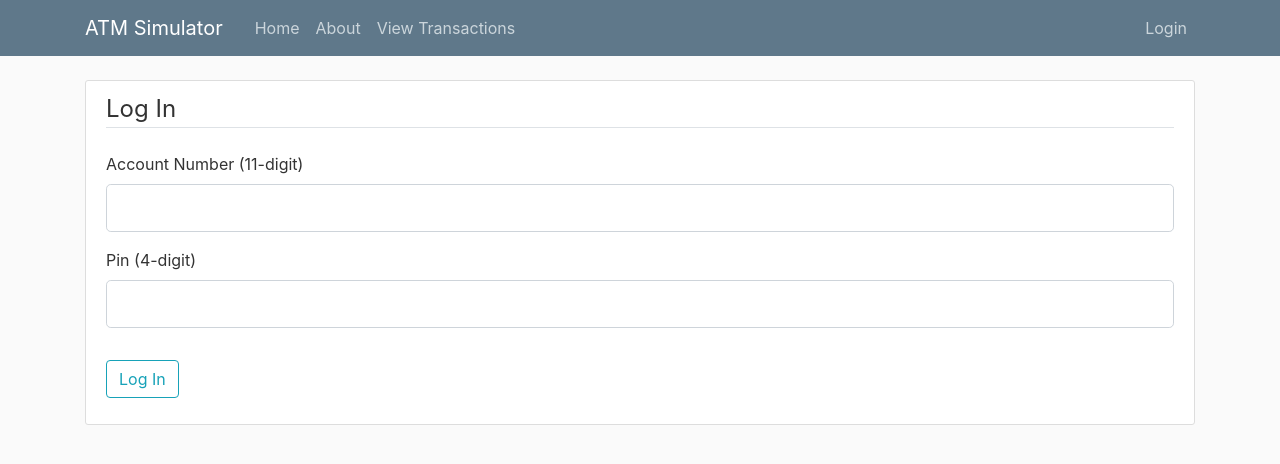
After one commit to TanmayUdupa/atm-simulator, a Flask app: page /login in a window 1280 px wide. The commit adds this page. Shown: the top 464 px of the page. Run offline with Flask 3, Linux system fonts and the light colour scheme.

Commit message:
Create Login Form and handle User Input

```diff
--- a/atm.py
+++ b/atm.py
@@ -1,5 +1,9 @@
-from flask import Flask, render_template, url_for
+from flask import Flask, render_template, url_for, flash, redirect
+from forms import LoginForm
+
 app = Flask(__name__)
+
+app.config['SECRET_KEY'] = 'c02b344bb1ba461b033bb918540bcfd8'
 
 transactions = [
     {
@@ -20,6 +24,7 @@ transactions = [
     }
 ]
 @app.route("/")
+@app.route("/home")
 def home():
     return render_template('home.html')
 
@@ -30,3 +35,17 @@ def view_transactions():
 @app.route("/about")
 def about():
     return render_template('about.html', title = "About")
+
+@app.route("/login", methods = ['GET', 'POST'])
+def login():
+    form = LoginForm()
+    if form.validate_on_submit():
+        if form.account_number.data == '12345678901' and form.pin.data == '9876':
+            flash('You have been logged in!', 'success')
+            return redirect(url_for('home'))
+        else:
+            flash('Login Unsuccessful. Please check account number and pin', 'danger')
+    return render_template('login.html', title = 'Login', form = form)
+
+if __name__ == "__main__":
+    app.run(debug = True)
--- /dev/null
+++ b/forms.py
@@ -0,0 +1,8 @@
+from flask_wtf import FlaskForm
+from wtforms import StringField, PasswordField, SubmitField
+from wtforms.validators import DataRequired, Length, Regexp
+
+class LoginForm(FlaskForm):
+    account_number = StringField('Account Number (11-digit)', validators=[DataRequired(), Length(min = 11, max = 11), Regexp(regex=r'^\d{11}$')])
+    pin = PasswordField('Pin (4-digit)', validators=[DataRequired(), Length(min = 4, max = 4), Regexp(regex=r'^\d{4}$')])
+    submit = SubmitField('Log In')
--- a/templates/layout.html
+++ b/templates/layout.html
@@ -25,19 +25,28 @@
                 </button>
                 <div class="collapse navbar-collapse" id="navbarToggle">
                     <div class="navbar-nav mr-auto">
-                        <a class="nav-item nav-link" href="/">Home</a>
-                        <a class="nav-item nav-link" href="/about">About</a>
-                        <a class="nav-item nav-link" href="/view_transactions">View Transactions</a>
+                        <a class="nav-item nav-link" href="{{ url_for('home') }}">Home</a>
+                        <a class="nav-item nav-link" href="{{ url_for('about') }}">About</a>
+                        <a class="nav-item nav-link" href="{{ url_for('view_transactions') }}">View Transactions</a>
                     </div>
                     <!-- Navbar Right Side -->
                     <div class="navbar-nav">
-                        <a class="nav-item nav-link" href="/login">Login</a>
+                        <a class="nav-item nav-link" href="{{ url_for('login') }}">Login</a>
                     </div>
                 </div>
             </div>
         </nav>
     </header>
     <div class = "container">
+        {% with messages = get_flashed_messages(with_categories = true) %}
+            {% if messages %}
+                {% for category, message in messages %}
+                    <div class = "alert alert-{{ category }}">
+                        {{ message }}
+                    </div>
+                {% endfor %}
+            {% endif %}
+        {% endwith %}
         {% block content %}{% endblock %}
     </div>
 
--- /dev/null
+++ b/templates/login.html
@@ -0,0 +1,40 @@
+{% extends "layout.html" %}
+{% block content %}
+    <div class = "content-section">
+        <form method = "POST" action = "">
+            {{form.hidden_tag()}}
+            <fieldset class = "form-group">
+                <legend class = "border-bottom mb-4">Log In</legend>
+                <div class = "form-group">
+                    {{ form.account_number.label(class = "form-control-label")}}
+                    {% if form.account_number.errors %}
+                        {{form.account_number(class = "form-control form-control-lg is-invalid")}}
+                        <div class = "invalid-feedback">
+                            {% for error in form.account_number.errors %}
+                                <span>{{error}}</span>
+                            {% endfor %}
+                        </div>
+                    {% else %}
+                        {{form.account_number(class = "form-control form-control-lg")}}
+                    {% endif %}
+                </div>
+                <div class = "form-group">
+                    {{ form.pin.label(class = "form-control-label")}}
+                    {% if form.pin.errors %}
+                        {{form.pin(class = "form-control form-control-lg is-invalid")}}
+                        <div class = "invalid-feedback">
+                            {% for error in form.pin.errors %}
+                                <span>{{error}}</span>
+                            {% endfor %}
+                        </div>
+                    {% else %}
+                        {{form.pin(class = "form-control form-control-lg")}}
+                    {% endif %}
+                </div>
+            </fieldset>
+            <div class = "form-group">
+                {{ form.submit(class = "btn btn-outline-info")}}
+            </div>
+        </form>
+    </div>
+{% endblock content %}
```
